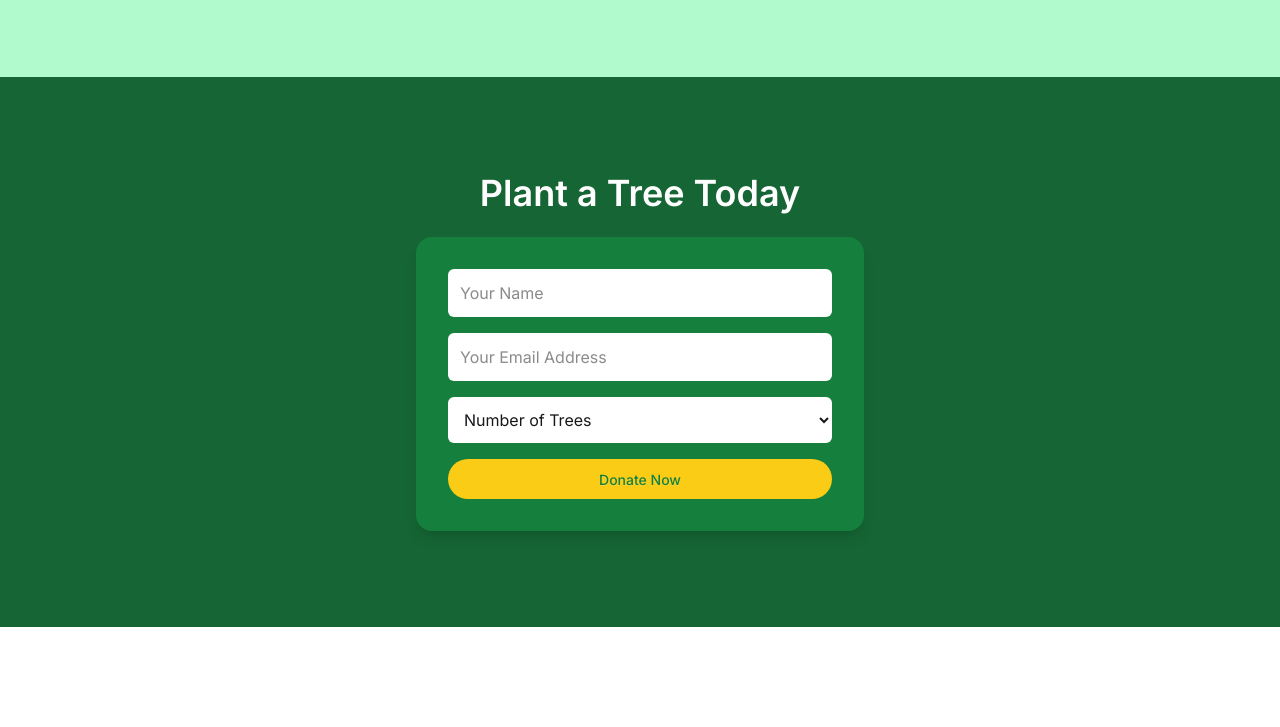
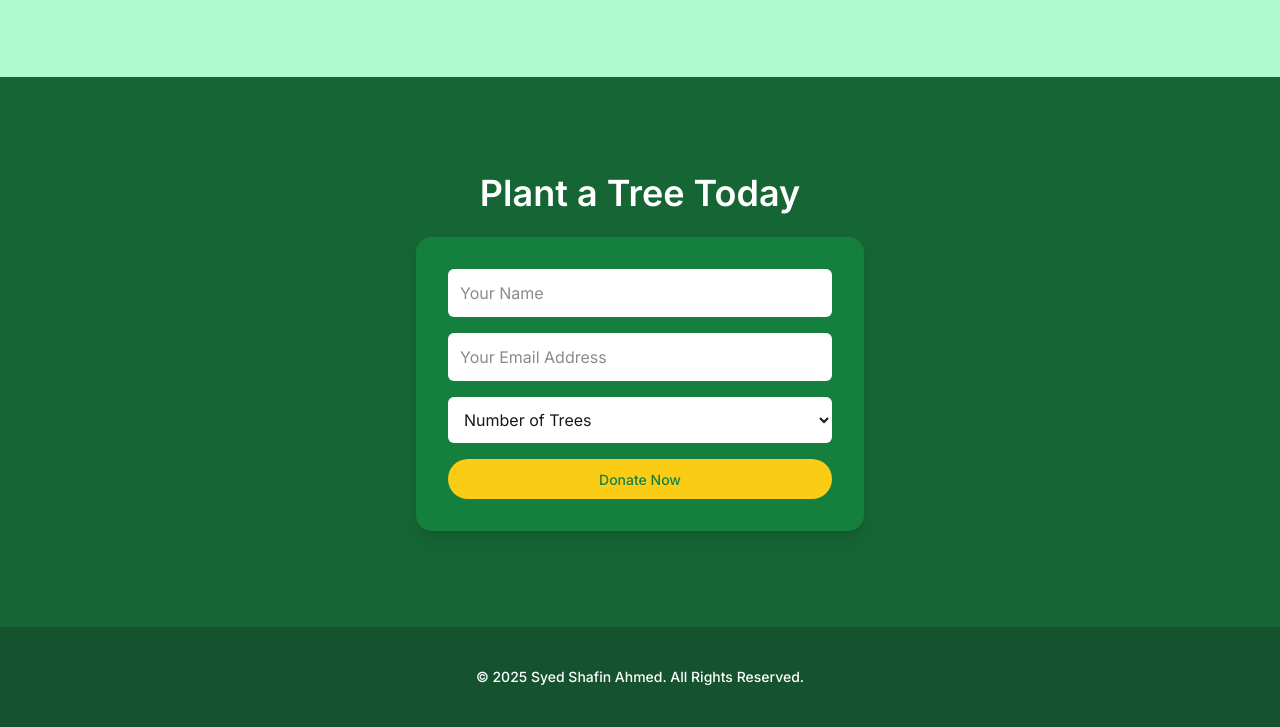
Before and after one commit to syedshafinahmed/Green-Earth, a plain HTML site: page index.html in a window 1280 px wide. Shown: the part 1543-2270 px from the top of the page. Before the commit the page ends 2170 px from the top, so only its background shows below. Drawn offline with nearby package versions, Linux system fonts and the light colour scheme.

Commit message:
added footer

```diff
--- a/index.html
+++ b/index.html
@@ -103,6 +103,12 @@
         </div>
     </section>
 
+    <footer class="bg-[#14532D] p-10">
+        <p class="text-center text-white font-medium text-sm">&copy; 2025 Syed Shafin Ahmed. All Rights Reserved.</p>
+    </footer>
+
+    <script src="script.js"></script>
+
 
 
 </body>
```
